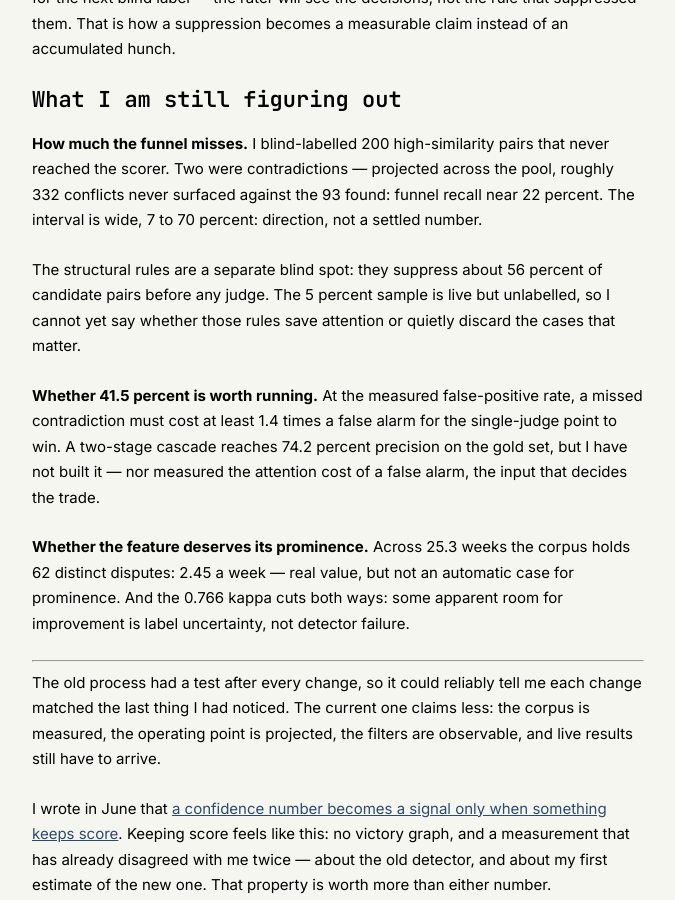
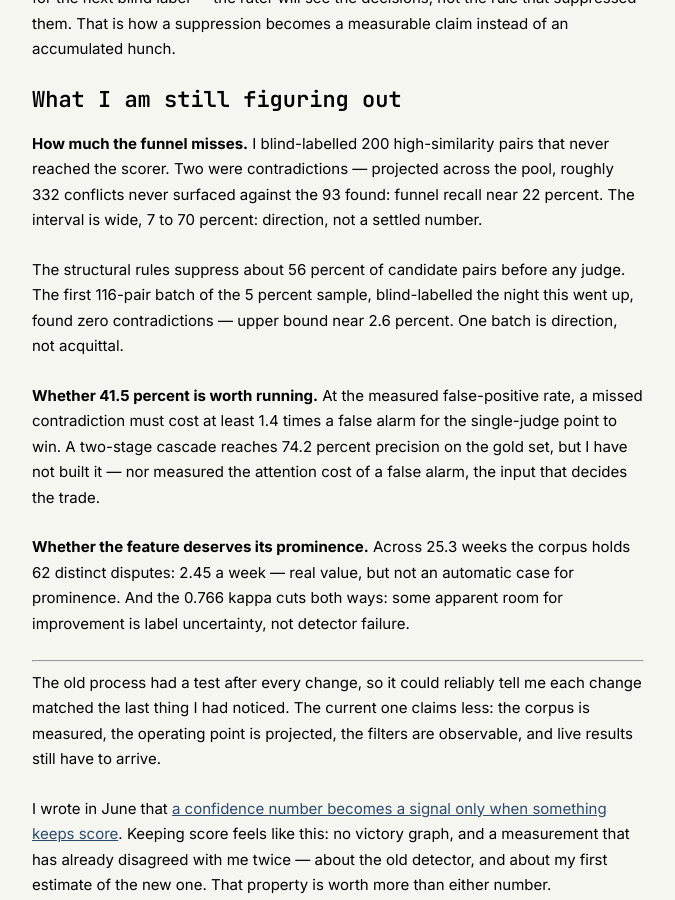
Before and after one commit to ashita-ai/ashita-ai.github.io, a Jekyll site: the page built from _posts/2026-08-11-the-detector-that-said-yes.md, in a window 1280 px wide and 900 px high, scrolled down 4896 px. Shown: the whole window, without its empty margins (302-977 px from the left). Built offline with Jekyll 4.4.1, drawn with Linux system fonts in a browser that asks for light colours.

Commit message:
Fold in first suppression-sample measurement (0/116 contradictions)

```diff
--- a/_posts/2026-08-11-the-detector-that-said-yes.md
+++ b/_posts/2026-08-11-the-detector-that-said-yes.md
@@ -165,7 +165,7 @@ The sample creates no operator work and cannot block a conflict. It creates the
 
 **How much the funnel misses.** I blind-labelled 200 high-similarity pairs that never reached the scorer. Two were contradictions — projected across the pool, roughly 332 conflicts never surfaced against the 93 found: funnel recall near 22 percent. The interval is wide, 7 to 70 percent: direction, not a settled number.
 
-The structural rules are a separate blind spot: they suppress about 56 percent of candidate pairs before any judge. The 5 percent sample is live but unlabelled, so I cannot yet say whether those rules save attention or quietly discard the cases that matter.
+The structural rules suppress about 56 percent of candidate pairs before any judge. The first 116-pair batch of the 5 percent sample, blind-labelled the night this went up, found zero contradictions — upper bound near 2.6 percent. One batch is direction, not acquittal.
 
 **Whether 41.5 percent is worth running.** At the measured false-positive rate, a missed contradiction must cost at least 1.4 times a false alarm for the single-judge point to win. A two-stage cascade reaches 74.2 percent precision on the gold set, but I have not built it — nor measured the attention cost of a false alarm, the input that decides the trade.
 
```
